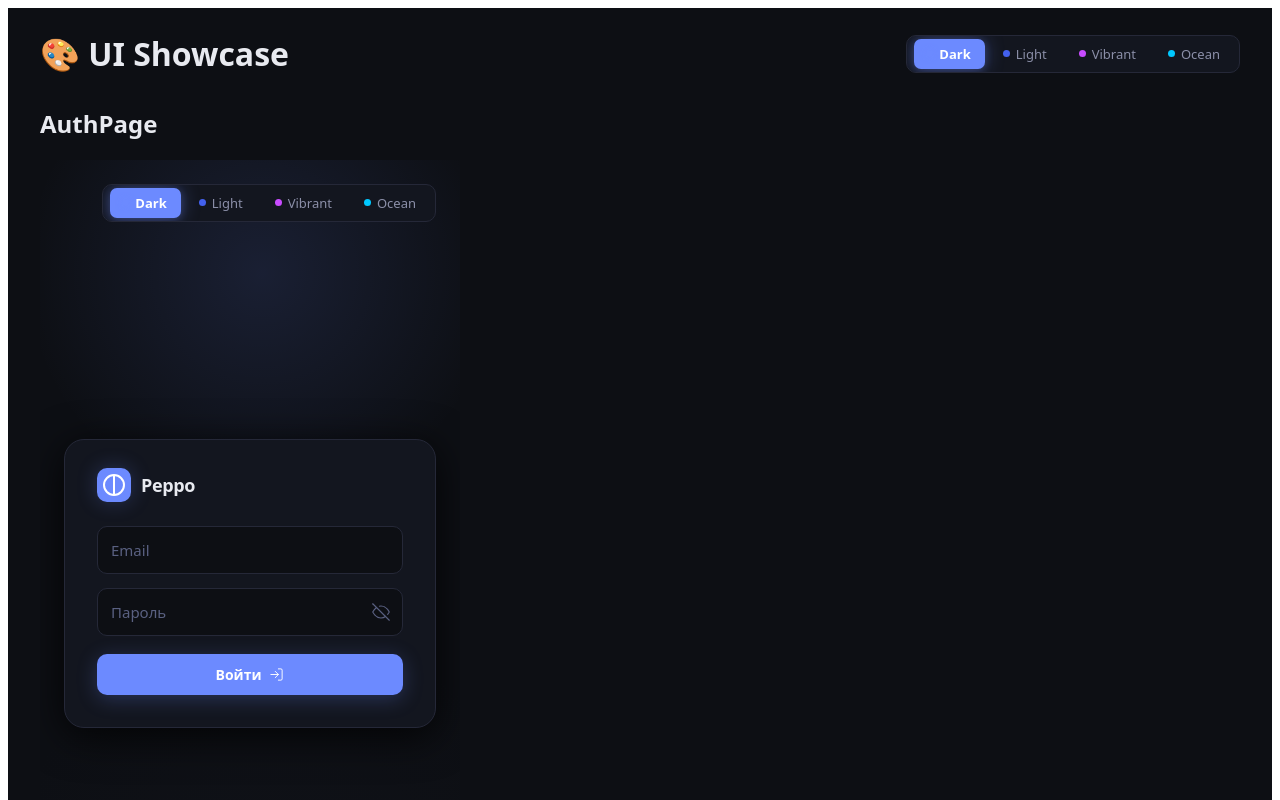
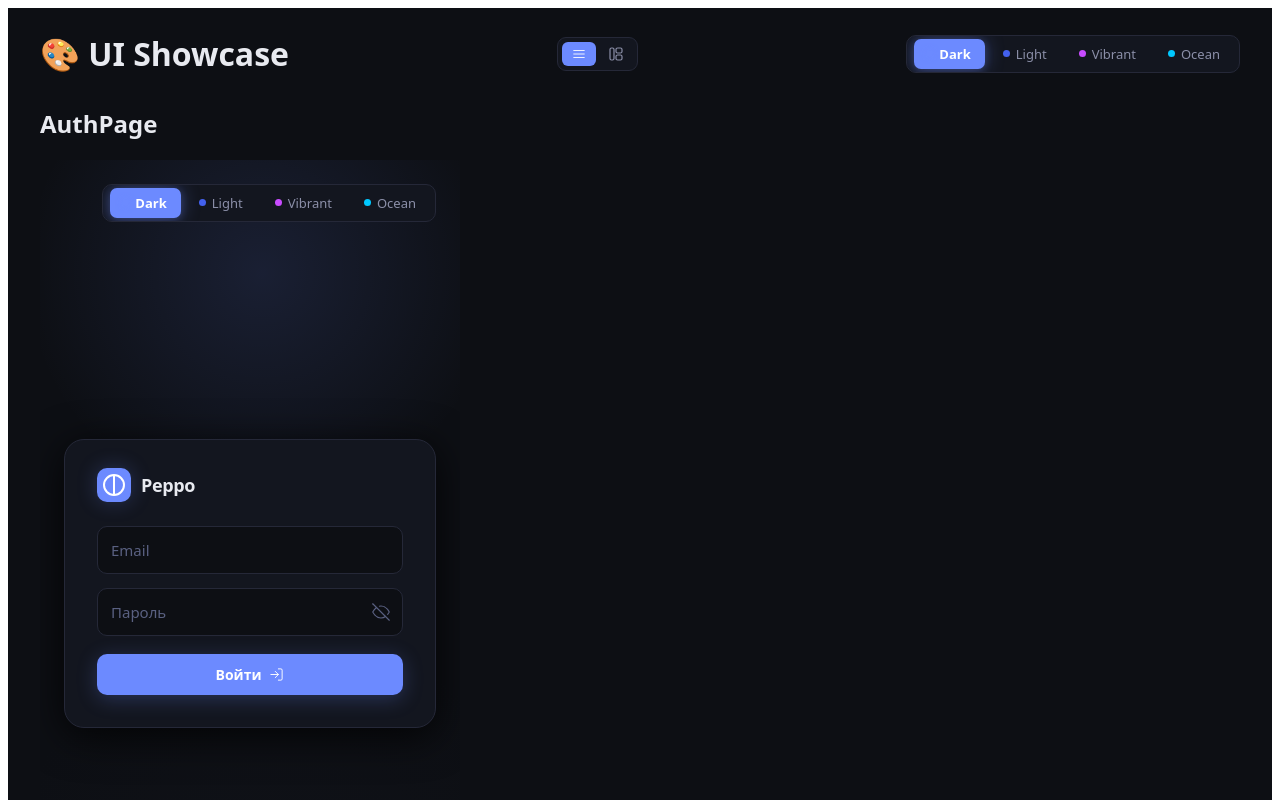
Before and after one commit to KarrokBeorna/ui-kit, a React (Vite) app: page / in a window 1280 px wide. Shown: the top 800 px of the page. Built offline with nearby package versions, Linux system fonts and the light colour scheme.

Commit message:
headerMode added

```diff
--- a/src/App.tsx
+++ b/src/App.tsx
@@ -1,5 +1,6 @@
 import { useState, useMemo } from 'react'
 import { themes, ThemeName } from './themes/theme'
+import {LayoutMode, LayoutToggle} from './components/LayoutToggle';
 import {
   AuthPage,
   Checkbox,
@@ -22,6 +23,7 @@ import {
 
 function App() {
   const [themeName, setThemeName] = useState<ThemeName>('dark')
+  const [headerMode, setHeaderMode] = useState<LayoutMode>('horizontal')
   const t = themes[themeName]
 
   // Состояния для компонентов
@@ -61,6 +63,7 @@ function App() {
       <div style={{ maxWidth: 1200, margin: '0 auto' }}>
         <div style={{ display: 'flex', justifyContent: 'space-between', alignItems: 'center', marginBottom: 32 }}>
           <h1 style={{ margin: 0 }}>🎨 UI Showcase</h1>
+          <LayoutToggle mode={headerMode} theme={t} onChange={setHeaderMode} />
           <ThemeSwitcher theme={themeName} onChange={setThemeName} t={t} />
         </div>
 
--- /dev/null
+++ b/src/components/LayoutToggle.tsx
@@ -0,0 +1,63 @@
+import React, { useState } from "react";
+import type { Theme } from '../themes/theme';
+import {IcoHorHeader, IcoVerHeader} from "./icons";
+
+export type LayoutMode = "horizontal" | "vertical";
+
+export interface LayoutToggleProps {
+  /** Текущий режим */
+  mode: LayoutMode;
+  /** Колбэк при изменении режима */
+  onChange: (mode: LayoutMode) => void;
+  /** Цветовые токены для стилизации (можно передать частично) */
+  theme: Theme;
+}
+
+// ─── Компонент ──────────────────────────────────────────
+
+export function LayoutToggle({ mode, onChange, theme: t }: LayoutToggleProps) {
+  return (
+    <div
+      style={{
+        display: "flex",
+        gap: 3,
+        padding: 4,
+        background: t.bgSurface,
+        borderRadius: 9,
+        border: `1px solid ${t.border}`,
+      }}
+    >
+      {(["horizontal", "vertical"] as const).map((m) => {
+        const isActive = mode === m;
+        return (
+          <button
+            key={m}
+            onClick={() => onChange(m)}
+            title={`${m} navigation`}
+            style={{
+              padding: "5px 10px",
+              borderRadius: 6,
+              border: "none",
+              background: isActive ? t.accent : "transparent",
+              color: isActive ? t.accentText : t.textMuted,
+              fontSize: 11,
+              fontFamily: "system-ui, sans-serif",
+              fontWeight: 500,
+              cursor: "pointer",
+              transition: "all 0.2s ease",
+              display: "flex",
+              alignItems: "center",
+            }}
+          >
+            {m === "horizontal" ? (
+              <IcoHorHeader s={14} />
+
+            ) : (
+              <IcoVerHeader s={14} />
+            )}
+          </button>
+        );
+      })}
+    </div>
+  );
+}
--- a/src/components/icons.tsx
+++ b/src/components/icons.tsx
@@ -1,4 +1,4 @@
-import {SVGProps, useId, useRef, useState} from 'react';
+import React, {SVGProps, useId, useRef, useState} from 'react';
 
 type IconProps = SVGProps<SVGSVGElement> & { s?: number };
 
@@ -120,7 +120,7 @@ export const IcoArrowDown = ({ s = 12, ...props }: IconProps) => (
 );
 
 export const CalendarIcon = ({ s = 12, ...props }: IconProps) => (
-  <svg width="16" height="16" viewBox="0 0 24 24" fill="none" stroke="currentColor" strokeWidth="1.8" strokeLinecap="round" strokeLinejoin="round">
+  <svg width="16" height="16" viewBox="0 0 24 24" fill="none" stroke="currentColor" strokeWidth="1.8" strokeLinecap="round" strokeLinejoin="round" {...props}>
     <rect x="3" y="4" width="18" height="18" rx="2" />
     <line x1="16" y1="2" x2="16" y2="6" />
     <line x1="8" y1="2" x2="8" y2="6" />
@@ -129,14 +129,14 @@ export const CalendarIcon = ({ s = 12, ...props }: IconProps) => (
 );
 
 export const ClockIcon = ({ s = 12, ...props }: IconProps) => (
-  <svg width="16" height="16" viewBox="0 0 24 24" fill="none" stroke="currentColor" strokeWidth="1.8" strokeLinecap="round" strokeLinejoin="round">
+  <svg width="16" height="16" viewBox="0 0 24 24" fill="none" stroke="currentColor" strokeWidth="1.8" strokeLinecap="round" strokeLinejoin="round" {...props}>
     <circle cx="12" cy="12" r="10" />
     <polyline points="12 6 12 12 16 14" />
   </svg>
 );
 
 export const DateTimeIcon = ({ s = 12, ...props }: IconProps) => (
-  <svg width="16" height="16" viewBox="0 0 24 24" fill="none" stroke="currentColor" strokeWidth="1.8" strokeLinecap="round" strokeLinejoin="round">
+  <svg width="16" height="16" viewBox="0 0 24 24" fill="none" stroke="currentColor" strokeWidth="1.8" strokeLinecap="round" strokeLinejoin="round" {...props}>
     <rect x="3" y="4" width="13" height="13" rx="1.5" />
     <line x1="7" y1="2" x2="7" y2="6" />
     <line x1="12" y1="2" x2="12" y2="6" />
@@ -172,3 +172,19 @@ export const IcoFile = ({ s = 20, type = 'file', ...props }: IconProps & { type?
     </svg>
   );
 };
+
+export const IcoHorHeader = ({ s = 14, ...props }: IconProps) => (
+  <svg width={14} height={14} viewBox="0 0 24 24" fill="none" {...props}>
+    <line x1="3" y1="6" x2="21" y2="6" stroke="currentColor" strokeWidth="1.5" strokeLinecap="round"/>
+    <line x1="3" y1="12" x2="21" y2="12" stroke="currentColor" strokeWidth="1.5" strokeLinecap="round"/>
+    <line x1="3" y1="18" x2="21" y2="18" stroke="currentColor" strokeWidth="1.5" strokeLinecap="round"/>
+  </svg>
+);
+
+export const IcoVerHeader = ({ s = 14, ...props }: IconProps) => (
+  <svg width={s} height={s} viewBox="0 0 14 14" fill="none" {...props}>
+    <rect x="1" y="1" width="4" height="12" rx="1.5" stroke="currentColor" strokeWidth="1.2"/>
+    <rect x="7" y="1" width="6" height="5" rx="1.5" stroke="currentColor" strokeWidth="1.2"/>
+    <rect x="7" y="8" width="6" height="5" rx="1.5" stroke="currentColor" strokeWidth="1.2"/>
+  </svg>
+);
```
